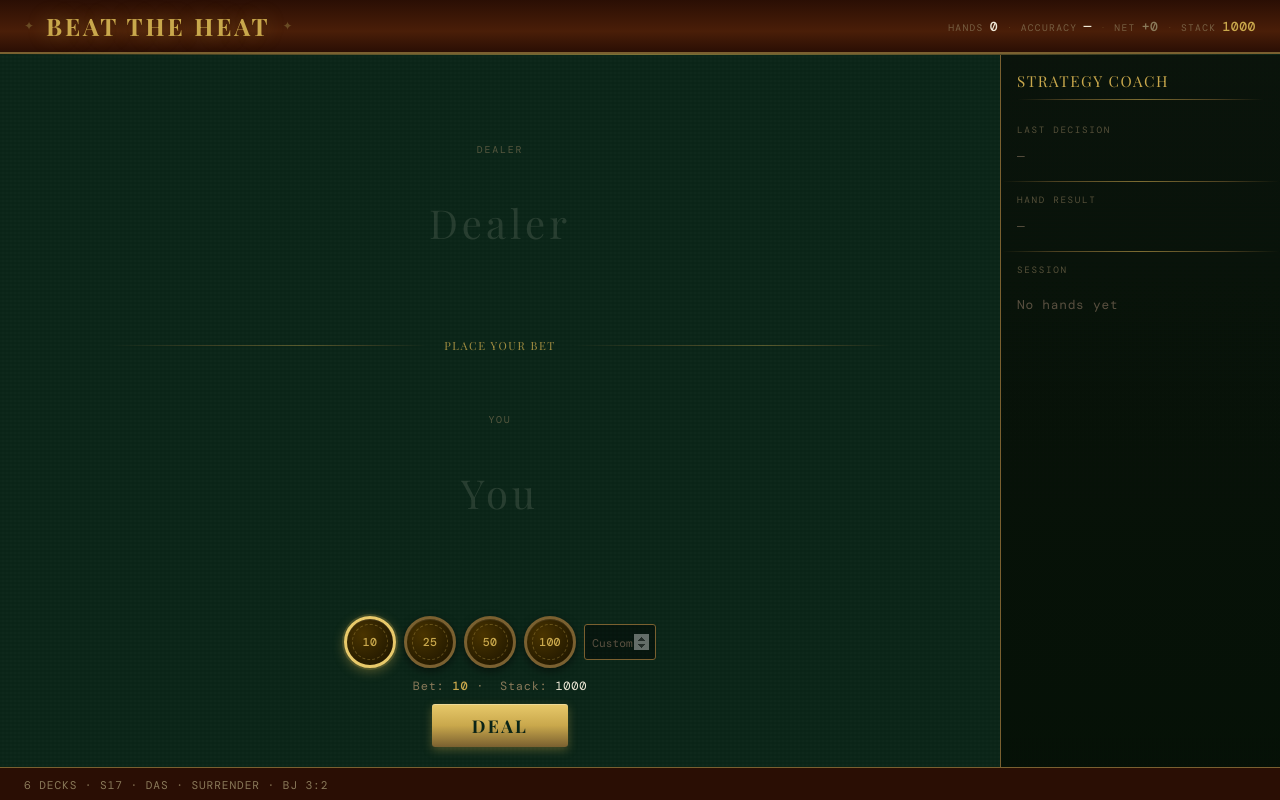
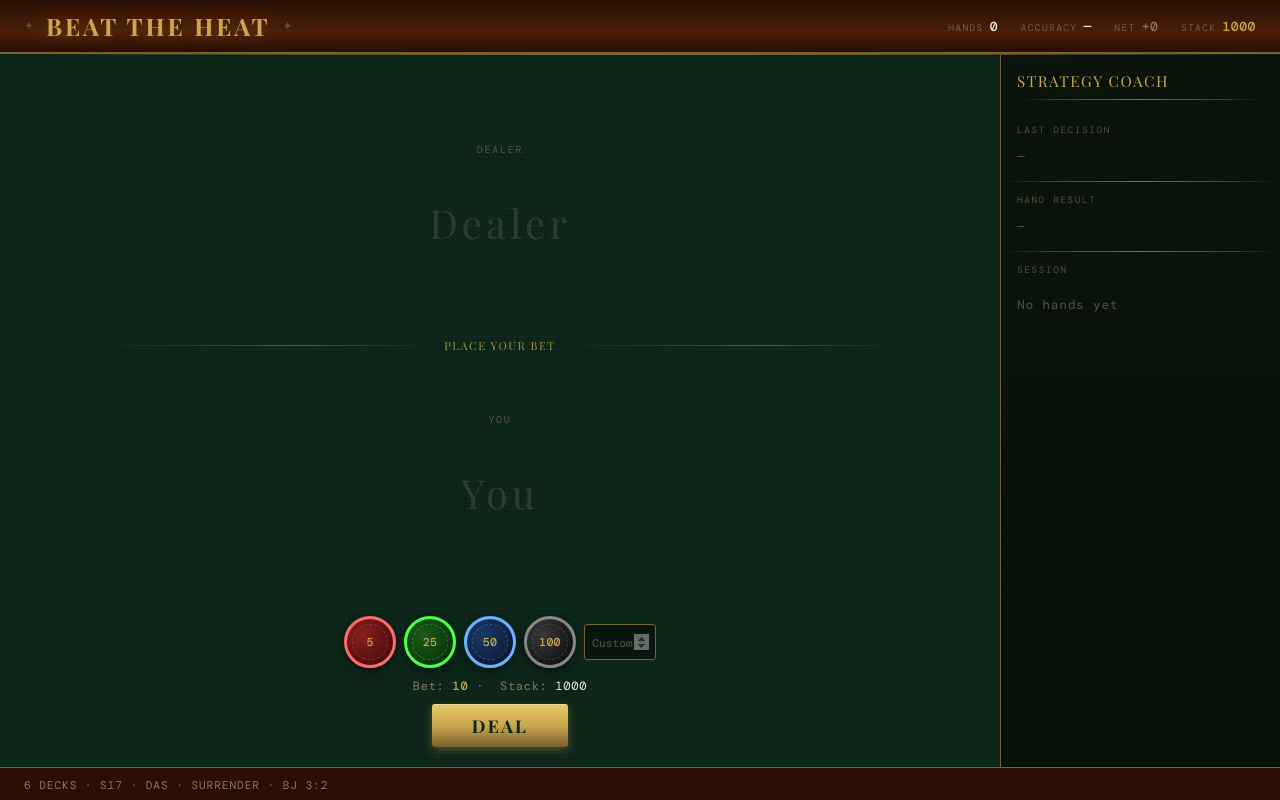
Before and after one commit to colinhauch/beat-the-heat, a React (Vite) app in the folder packages/web/: page / in a window 1280 px wide. Built offline with nearby package versions, Linux system fonts and the light colour scheme; a web font is replaced by a local one.

Commit message:
feat: add colors to the chip buttons

```diff
--- a/packages/web/src/components/BettingPanel.css
+++ b/packages/web/src/components/BettingPanel.css
@@ -60,6 +60,31 @@
   opacity: 0.3;
   cursor: not-allowed;
 }
+
+/* Chip color variants */
+.chip-btn--red {
+  background: radial-gradient(circle at 35% 35%, #8b2020 0%, #5a1010 60%, #3a0808 100%);
+  border-color: #ff6b6b;
+}
+.chip-btn--red::before { border-color: rgba(255,107,107,0.35); }
+
+.chip-btn--green {
+  background: radial-gradient(circle at 35% 35%, #1a5a1a 0%, #0d3d0d 60%, #052005 100%);
+  border-color: #4dff4d;
+}
+.chip-btn--green::before { border-color: rgba(77,255,77,0.35); }
+
+.chip-btn--blue {
+  background: radial-gradient(circle at 35% 35%, #1a3a6a 0%, #0d2040 60%, #051020 100%);
+  border-color: #6bb3ff;
+}
+.chip-btn--blue::before { border-color: rgba(107,179,255,0.35); }
+
+.chip-btn--black {
+  background: radial-gradient(circle at 35% 35%, #3a3a3a 0%, #1a1a1a 60%, #0a0a0a 100%);
+  border-color: #888;
+}
+.chip-btn--black::before { border-color: rgba(136,136,136,0.35); }
 
 .chip-value {
   font-size: 0.72rem;
--- a/packages/web/src/components/BettingPanel.tsx
+++ b/packages/web/src/components/BettingPanel.tsx
@@ -2,7 +2,12 @@ import { useState } from 'react'
 import { useGame } from '../game/GameContext'
 import './BettingPanel.css'
 
-const QUICK_BETS = [10, 25, 50, 100]
+const QUICK_BETS = [
+  { value: 5, color: 'red' },
+  { value: 25, color: 'green' },
+  { value: 50, color: 'blue' },
+  { value: 100, color: 'black' },
+]
 
 export function BettingPanel() {
   const { state, dispatch } = useGame()
@@ -32,14 +37,14 @@ export function BettingPanel() {
   return (
     <div className="betting-panel">
       <div className="bet-quick-row">
-        {QUICK_BETS.map(amt => (
+        {QUICK_BETS.map(({ value, color }) => (
           <button
-            key={amt}
-            className={`chip-btn ${pendingBet === amt ? 'chip-btn--active' : ''}`}
-            onClick={() => setBet(amt)}
-            disabled={amt > playerStack}
+            key={value}
+            className={`chip-btn chip-btn--${color} ${pendingBet === value ? 'chip-btn--active' : ''}`}
+            onClick={() => setBet(value)}
+            disabled={value > playerStack}
           >
-            <span className="chip-value mono">{amt}</span>
+            <span className="chip-value mono">{value}</span>
           </button>
         ))}
         <input
```
